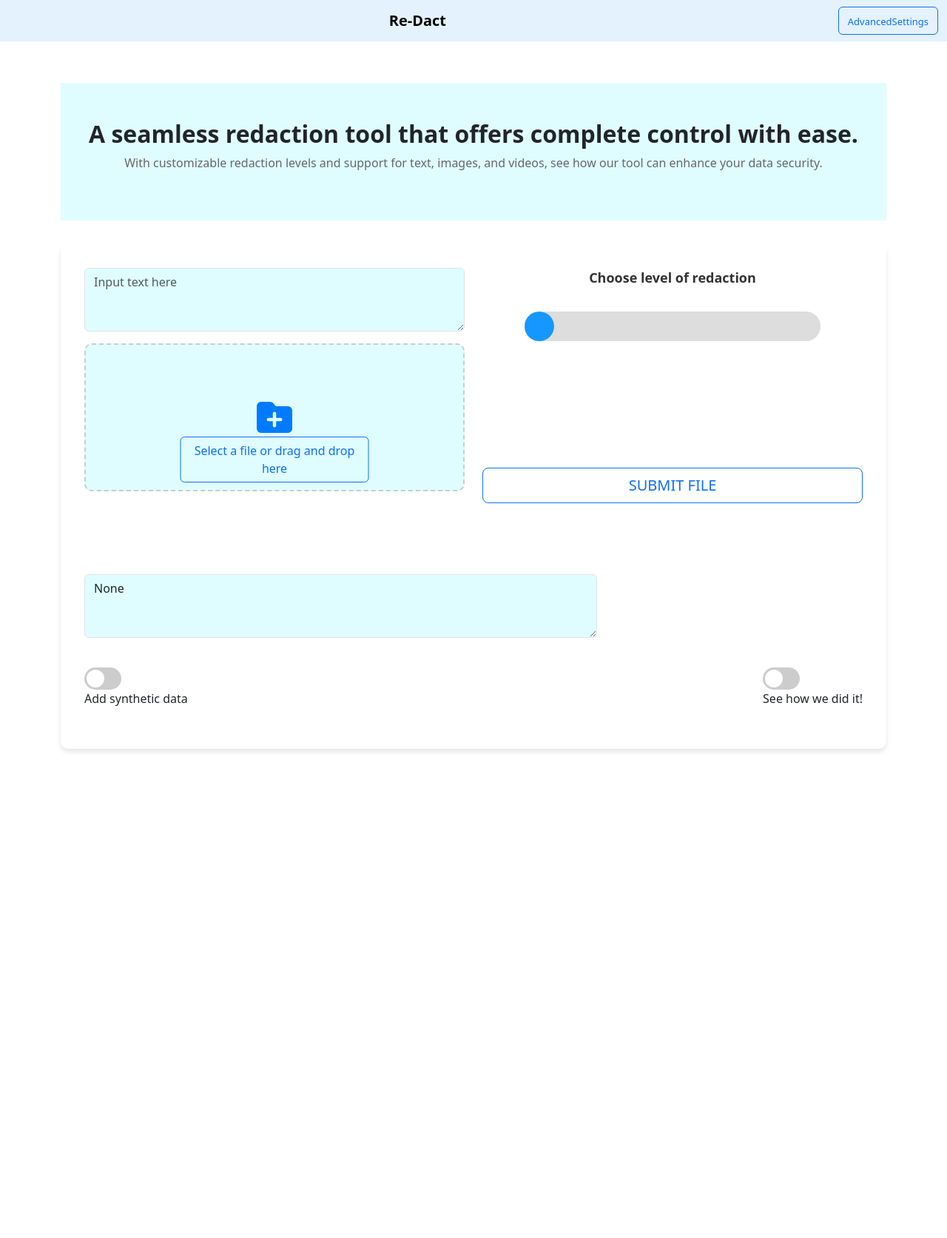
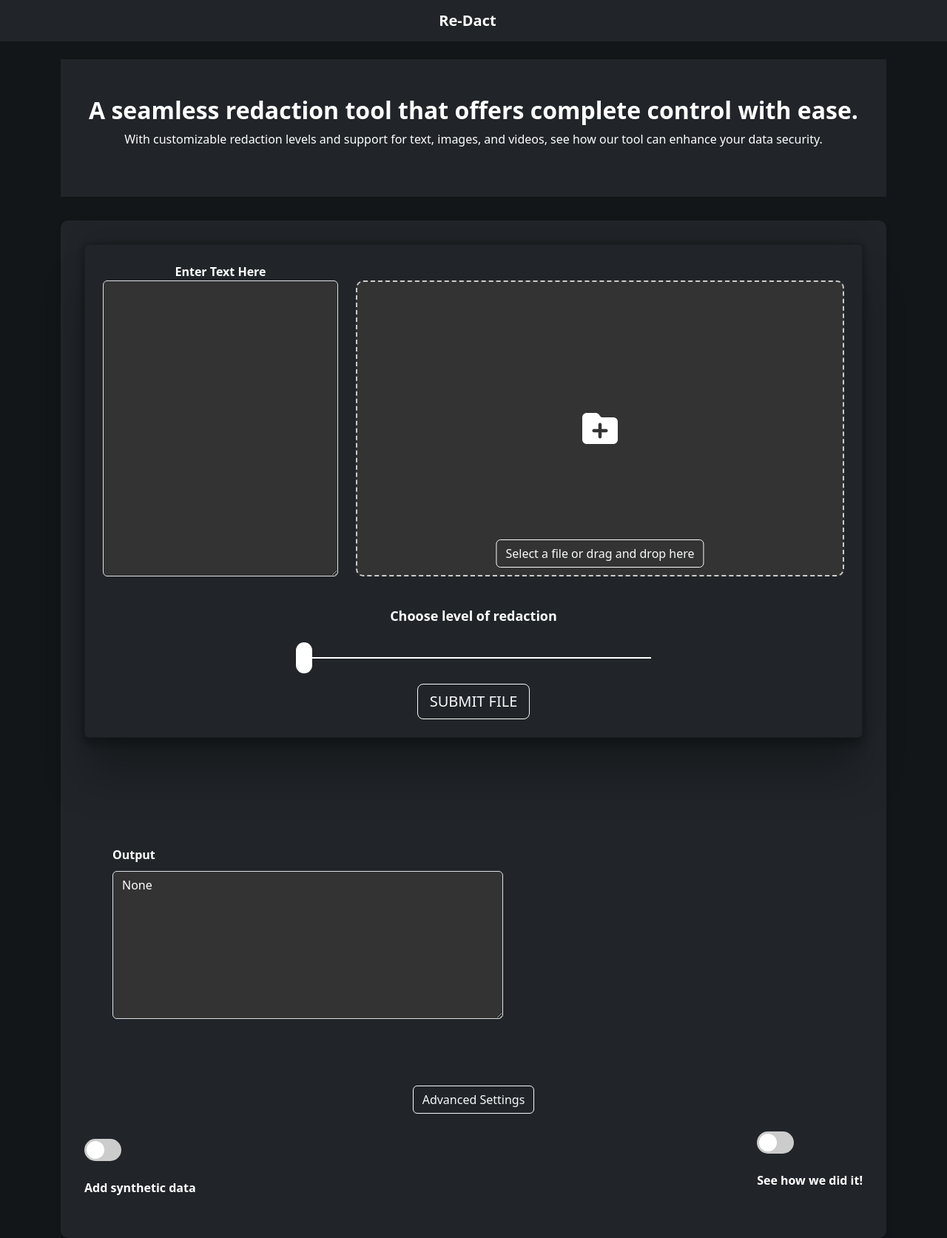
Before and after one commit to SmartyDroidBot/RE-DACT, a Django app: page / in a window 1280 px wide. Shown: the whole page at 74% size. Before the commit the page ends 1016 px from the top, so only its background shows below. Run offline with Django 5.2, Linux system fonts and the light colour scheme; parts of the project's set-up code (start-up, migrations or seed data) failed here and were passed over; some libraries are stand-ins or nearby versions.

Commit message:
Index(html) : Re designed front-end

```diff
--- a/redact/app/services/guardrails.py
+++ b/redact/app/services/guardrails.py
@@ -115,7 +115,7 @@
     return redacted_text
 
 # Process redaction
-output_text = redact_personal_info(input_text)
+#output_text = redact_personal_info(input_text)
 
 # Print the redacted text
-print(output_text)
+#print(output_text)
--- a/redact/app/static/index.css
+++ b/redact/app/static/index.css
@@ -1,16 +1,10 @@
 /* General Styles */
 body {
     font-family: 'Epilogue', sans-serif;
-    background-color: #f0f8ff;
     margin: 0;
     padding: 0;
 }
 
-.container {
-    max-width: 800px;
-    margin: 0 auto;
-    padding: 2rem;
-}
 
 /* Navbar */
 .navbar-brand {
@@ -20,17 +14,14 @@
     width: 100%;
 }
 
-.navbar{
-    background-color: gray;
-}
-
 /* Header */
 
 
 header{
     padding-top: 50px;
     padding-bottom: 50px;
-    background-color: #DFFDFF;
+    color: white;
+    background-color: rgba(33, 37, 41, 1);
 }
 
 header h1 {
@@ -40,8 +31,13 @@
 
 header p {
     font-size: 1.2rem;
-    color: #666;
+    color: white;
 }
+
+textarea::placeholder {
+    color: white;
+}
+
 
 /* Main Content */
 .main-content {
@@ -52,64 +48,6 @@
     margin-top: 2rem;
 }
 
-/* Form Elements */
-.form-slider {
-    -webkit-appearance: none;
-    width: 100%;
-    max-width: 400px;
-    height: 40px; /* Increased height */
-    border-radius: 500px;
-    background-color: #ddd;
-    margin: 24px 0 16px;
-    outline: none;
-    position: relative;
-    transition: box-shadow 0.2s ease-in-out;
-    overflow: hidden;
-}
-
-.form-slider::-webkit-slider-runnable-track {
-    height: 40px;
-    -webkit-appearance: none;
-    background: #ddd;
-    border-radius: 500px;
-    transition: box-shadow 0.2s ease-in-out;
-}
-
-/* WebKit browsers (Chrome, Safari) thumb styling */
-.form-slider::-webkit-slider-thumb {
-    -webkit-appearance: none;
-    width: 40px; /* Larger thumb */
-    height: 40px;
-    cursor: ew-resize;
-    background-color: #fff;
-    border-radius: 50%;
-    box-shadow: -340px 0 0 320px #1597ff, inset 0 0 0 40px #1597ff;
-    transition: box-shadow 0.2s ease-in-out;
-    position: relative;
-}
-
-.form-slider:active::-webkit-slider-thumb {
-    background-color: #fff;
-    box-shadow: -340px 0 0 320px #1597ff, inset 0 0 0 3px #1597ff;
-}
-
-/* Firefox slider thumb styling */
-.form-slider::-moz-range-thumb {
-    width: 40px;
-    height: 40px;
-    background-color: #fff;
-    cursor: ew-resize;
-    border-radius: 50%;
-    box-shadow: -340px 0 0 320px #1597ff, inset 0 0 0 40px #1597ff;
-}
-
-/* Active state for Firefox */
-.form-slider:active::-moz-range-thumb {
-    background-color: #fff;
-    box-shadow: -340px 0 0 320px #1597ff, inset 0 0 0 3px #1597ff;
-}
-
-/* Styling for label */
 .form-label {
     font-size: 18px;
     font-weight: bold;
@@ -119,12 +57,80 @@
     text-align: center;
 }
 
+.range-slider {
+    position: relative;
+    margin-top: 30vh; /* Adjust as needed */
+    width: 600px; /* Ensure width matches slider width */
+    margin: 0 auto; /* Center the slider container */
+}
+
+.rs-range {
+    width: 100%;
+    -webkit-appearance: none;
+    background: transparent;
+    cursor: pointer;
+}
+
+.rs-range:focus {
+    outline: none;
+}
+
+.rs-range::-webkit-slider-runnable-track {
+    width: 100%;
+    height: 2px; /* Adjust height as needed */
+    background: #ffffff;
+}
+
+.rs-range::-moz-range-track {
+    width: 100%;
+    height: 2px; /* Adjust height as needed */
+    background: #ffffff;
+}
+
+.rs-range::-webkit-slider-thumb {
+    box-shadow: none;
+    border: 0;
+    height: 42px;
+    width: 22px;
+    border-radius: 22px;
+    background: rgba(255, 255, 255, 1);
+    cursor: pointer;
+    -webkit-appearance: none;
+    margin-top: -20px;
+}
+
+.rs-range::-moz-range-thumb {
+    box-shadow: none;
+    border: 0;
+    height: 42px;
+    width: 22px;
+    border-radius: 22px;
+    background: rgba(255, 255, 255, 1);
+    cursor: pointer;
+    -webkit-appearance: none;
+    margin-top: -20px;
+}
+
+
 /* Container for the slider */
 .slider-container {
+    display: flex;
+    flex-direction: column;
+    align-items: center;
     text-align: center;
-    width: 100%;
-    max-width: 400px;
 }
+
+.range-slider {
+    display: flex;
+    justify-content: center;
+    align-items: center;
+    margin-top: 10px; /* Adjust margin as needed */
+}
+
+.rs-range {
+    width: 80%; /* Adjust width as needed */
+}
+
 
 
 /* Drop Area */
@@ -272,6 +278,11 @@
 }
 
 /* Card Section */
+
+.card{
+    box-shadow: rgba(0, 0, 0, 0.25) 0px 54px 55px, rgba(0, 0, 0, 0.12) 0px -12px 30px, rgba(0, 0, 0, 0.12) 0px 4px 6px, rgba(0, 0, 0, 0.17) 0px 12px 13px, rgba(0, 0, 0, 0.09) 0px -3px 5px;
+}
+
 .card-section {
     display: none;
     margin-top: 20px;
--- a/redact/app/templates/index.html
+++ b/redact/app/templates/index.html
@@ -1,4 +1,4 @@
-{% load static %}
+
 <!DOCTYPE html>
 <html lang="en">
 <head>
@@ -6,21 +6,18 @@
     <meta name="viewport" content="width=device-width, initial-scale=1.0">
     <title>Re-Dact</title>
     <!-- Stylesheets -->
-    <link rel="stylesheet" href="{% static 'index.css' %}">
+    <link rel="stylesheet" href="../static/Index.css">
     <link rel="stylesheet" href="https://cdnjs.cloudflare.com/ajax/libs/font-awesome/6.6.0/css/all.min.css" integrity="sha512-Kc323vGBEqzTmouAECnVceyQqyqdsSiqLQISBL29aUW4U/M7pSPA/gEUZQqv1cwx4OnYxTxve5UMg5GT6L4JJg==" crossorigin="anonymous" referrerpolicy="no-referrer">
     <link href="https://cdn.jsdelivr.net/npm/bootstrap@5.3.3/dist/css/bootstrap.min.css" rel="stylesheet" integrity="sha384-QWTKZyjpPEjISv5WaRU9OFeRpok6YctnYmDr5pNlyT2bRjXh0JMhjY6hW+ALEwIH" crossorigin="anonymous">
     <style>
         @import url('https://fonts.googleapis.com/css2?family=Epilogue:ital,wght@0,100..900;1,100..900&display=swap');
     </style>
 </head>
-<body>
+<body style="background-color: rgb(18, 22, 24);">
     <!-- Navbar -->
-    <nav class="navbar navbar-expand-lg navbar-light" style="background-color: #e3f2fd;">
+    <nav class="navbar navbar-expand-lg navbar-light" style="background-color: rgba(33, 37, 41, 1);">
         <div class="container-fluid">
-            <a class="navbar-brand text-center w-100" href="#">Re-Dact</a>
-            <button class="btn btn-outline-primary ms-auto" type="button" data-bs-toggle="modal" data-bs-target="#advancedOptionsModal">
-                <span style="font-size: small;">AdvancedSettings</span>
-            </button>
+            <a class="navbar-brand text-center w-150" href="#" style="color: white;">Re-Dact</a>
         </div>
     </nav>
 
@@ -51,49 +48,63 @@
             <h1 class="redact-header">A seamless redaction tool that offers complete control with ease.</h1>
             <p class="header-desc">With customizable redaction levels and support for text, images, and videos, see how our tool can enhance your data security.</p>
         </header>
+    </div>
 
+    <div class="container">
         <!-- Main Content -->
-        <main class="main-content">
+        <main class="main-content bg-dark">
+            <div class="card bg-dark text-white p-4 mx-auto" style="max-width: 1200px;">
                 <form id="submissionForm" method="post" enctype="multipart/form-data" action="/">
                     {% csrf_token %}
                     <input type="hidden" name="guardrails" id="hiddenGuardrails" value="0">
-                <div class="row">
-                    <div class="col-md-6">
-                        <!-- Textarea and File Upload -->
+                    <div class="row mb-4">
+                        <div class="col-md-4">
+                            <div class="mb-3 text-center">
+                                <label for="textarea" style="font-weight: bold;">Enter Text Here</label>
+                                <textarea class="form-control text-white" name="wordsTextarea" rows="6" style="background-color: #333; height: 400px;" id="textarea"></textarea>
+                            </div>
+                        </div>
+
+                        <div class="col-md-8">
                             <div class="mb-3">
-                            <textarea class="form-control" name="wordsTextarea" id="exampleFormControlTextarea1" rows="3" placeholder="Input text here" style="background-color: #DFFDFF;"></textarea>
-                        </div>
-                        <div class="mb-3">
-                            <div class="droparea" id="dropArea" style="background-color: #DFFDFF;">
-                                <i class="fa-solid fa-folder-plus" id="folderIcon"></i>
+                                <br>
+                                <div class="droparea" id="dropArea" style="background-color: #333; height: 400px;">
+                                    <i class="fa-solid fa-folder-plus" id="folderIcon" style="font-size: 3rem; color: #fff;"></i>
                                     <div class="preview-container" id="previewContainer"></div>
-                                <input type="file" name="files" id="fileInput" multiple accept=".png, .jpg, .jpeg, .pdf, .txt" style="display: none;" width="10%">
-                                <label for="fileInput" class="btn btn-outline-primary">Select a file or drag and drop here</label>
+                                    <input type="file" name="files" id="fileInput" multiple accept=".png, .jpg, .jpeg, .pdf, .txt" style="display: none;">
+                                    <label for="fileInput" class="btn btn-outline-light">Select a file or drag and drop here</label>
                                 </div>
                             </div>
                         </div>
-                    <div class="col-md-6 d-flex flex-column justify-content-between">
-                        <!-- Range Input and Submit Button -->
-                        <div class="slider-container mx-auto">
-                            <label for="customRange1" class="form-label">Choose level of redaction</label>
-                            <input type="range" class="form-slider" name="rangeInput" id="customRange1" min="0" max="2" value="0">
                     </div>
-                        <div class="d-grid mt-auto">
-                            <button type="submit" class="btn btn-outline-primary btn-lg">SUBMIT FILE</button>
+
+                    <div class="row">
+                        <div class="col-md-12 text-center mb-4">
+                            <div class="slider-container">
+                                <label for="rs-range-line" class="form-label" style="color: white;">Choose level of redaction</label>
+                                <br>
+                                <div class="range-slider">
+                                    <input type="range" class="rs-range" name="rangeInput" id="rs-range-line" min="0" max="2" value="0">
                                 </div>
                             </div>
                         </div>
+                        <div class="col-md-12 text-center" style="padding-top: 10px;">
+                            <button type="submit" class="btn btn-outline-light btn-lg">SUBMIT FILE</button>
+                        </div>
+                    </div>
                 </form>
+            </div>
             <br><br><br>
             <!-- Output Section -->
-            <div class="row mt-4">
-                <div class="col-8">
+            <div class="row mt-4 bg-dark">
+                <div class="col-7" style="padding: 50px;">
                     <div class="mb-3">
-                        <textarea class="form-control" rows="3" placeholder="Output text will appear here" readonly style="background-color: #DFFDFF;">{{ redacted_text }}</textarea>
+                        <label for="output" style="font-weight: bold; color: white; padding-bottom: 10px;">Output</label>
+                        <textarea class="form-control text-white" rows="3" placeholder="Output text will appear here" readonly style="background-color:  #333; height: 200px;" id="output">{{ redacted_text }}</textarea>
                     </div>
                 </div>
                 {% if redacted_file_url %}
-                <div class="col-4">
+                <div class="col-5">
                     <div class="mb-3 file-output">
                         <a href="{{ redacted_file_url }}" download>Download Redacted File</a>
                     </div>
@@ -107,25 +118,33 @@
                 {% endif %}
             </div>
 
+            <div class="row mt-4">
+                <div class="col-12 text-center">
+                    <button class="btn btn-outline-light ms-auto" type="button" data-bs-toggle="modal" data-bs-target="#advancedOptionsModal">
+                        <span>Advanced Settings</span>
+                    </button>
+                </div>
+            </div>
+
             <!-- Toggle Switches -->
             <div class="row mt-4">
                 <div class="col-12">
                     <div class="d-flex justify-content-between">
-                        <div>
+                        <div style="padding-top: 10px;">
                             <label class="toggle-switch">
                                 <input type="checkbox" name="syntheticData">
                                 <span class="slider"></span>
                             </label>
-                            <br>
-                            <span>Add synthetic data</span>
+                            <br><br>
+                            <span style="color: white; font-weight: bold;">Add synthetic data</span>
                         </div>
                         <div>
                             <label class="toggle-switch">
                                 <input type="checkbox" name="showProcess" id="toggleCard">
                                 <span class="slider round"></span>
                             </label>
-                            <br>
-                            <span>See how we did it!</span>
+                            <br><br>
+                            <span style="color: white; font-weight: bold;">See how we did it!</span>
                         </div>
                     </div>
                 </div>
@@ -150,11 +169,6 @@
     <!-- Scripts -->
     <script src="https://cdn.jsdelivr.net/npm/bootstrap@5.3.3/dist/js/bootstrap.bundle.min.js" integrity="sha384-YvpcrYf0tY3lHB60NNkmXc5s9fDVZLESaAA55NDzOxhy9GkcIdslK1eN7N6jIeHz" crossorigin="anonymous"></script>
     <script>
-
-        document.getElementById('customRange1').addEventListener('input', function() {
-            var value = this.value;
-            this.style.background = `linear-gradient(to right, #8CFAFA ${value * 50}%, #29ACC9 ${value * 50}%)`;
-        });
 
         document.addEventListener('DOMContentLoaded', function () {
             const fileInput = document.getElementById('fileInput');
```
Also changed, not shown: redact/redaction_log.txt (added, +15 -0 lines), redact/app/services/model_service.py (line endings or trailing spaces). Lines whose indentation alone changed are shown as unchanged.
